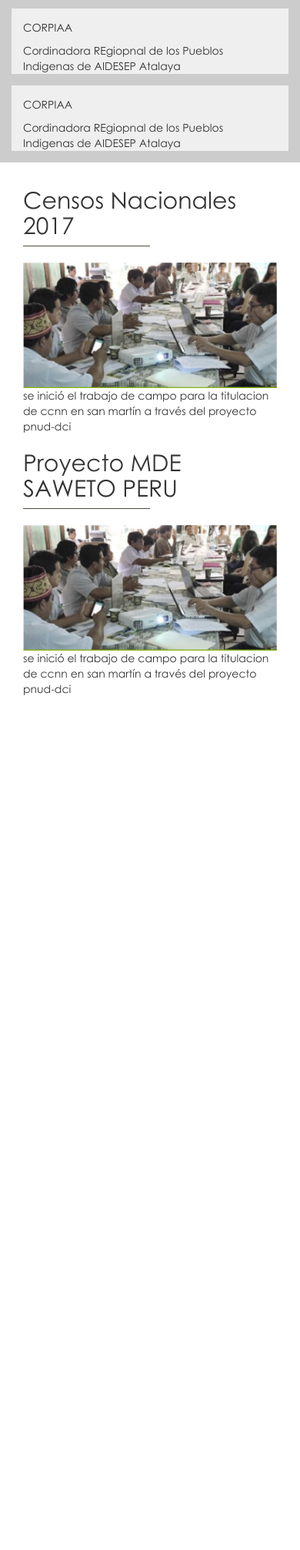
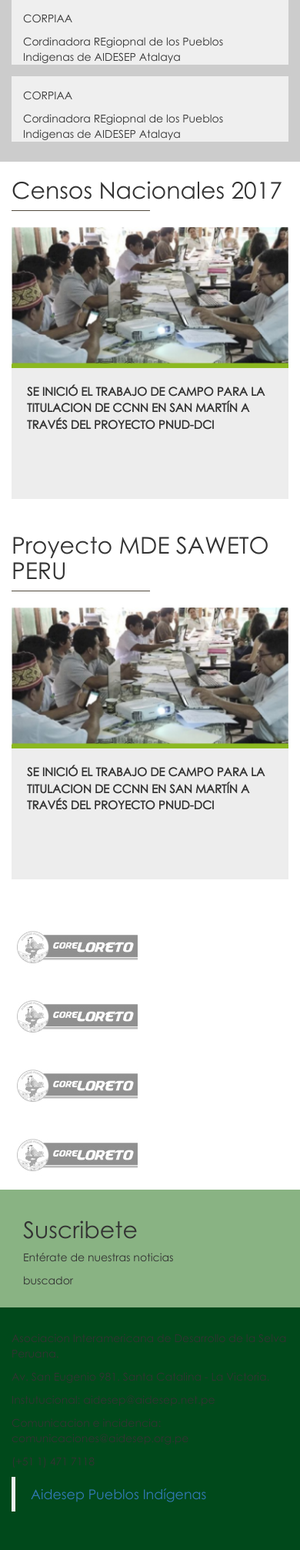
Before and after one commit to taniacoder/aidesep, a PHP site: page / in a window 390 px wide. Shown: the part 2912-4925 px from the top of the page at 77% size. Before the commit the page ends 3815 px from the top, so only its background shows below. Run offline with PHP 8.4, Linux system fonts and the light colour scheme; some libraries are stand-ins or nearby versions; some web fonts are replaced.

Commit message:
lunesnoche

```diff
--- a/css/main.css
+++ b/css/main.css
@@ -533,6 +533,14 @@
   height: 85px;
   margin-bottom: 15px; }
 
+.suscribete {
+  background-color: #89B383;
+  padding: 15px; }
+
+.footer {
+  background-color: #00491B;
+  padding: 30px 0; }
+
 /*------Footer--------*/
 .footer-top {
   width: 100%;
--- a/index.html
+++ b/index.html
@@ -23,10 +23,20 @@
     <script src="js/wow.min.js"></script>
     <script>new WOW().init();</script>
     <script src="js/bootstrap.min.js"></script>
-    <!--script(src='http://code.jquery.com/jquery-1.9.1.min.js')-->
-    <script type="text/javascript" src="js/jquery.flexisel.js"></script>
   </head>
   <body>
+    <div id="fb-root"></div>
+    <script>
+      (function(d, s, id) {
+      var js, fjs = d.getElementsByTagName(s)[0];
+      if (d.getElementById(id)) return;
+      js = d.createElement(s); js.id = id;
+      js.src = "//connect.facebook.net/es_ES/sdk.js#xfbml=1&version=v2.10";
+      fjs.parentNode.insertBefore(js, fjs);
+      }(document, 'script', 'facebook-jssdk'));
+
+
+    </script>
     <section class="header">
       <div class="container">
         <div class="row">
@@ -176,8 +186,9 @@
       </div>
     </section>
     <!--Organzaciones Regionales-->
-    <section class="org-regionales aside">
+    <section class="org-regionales">
       <div class="container">
+        <div class="aside">
           <h2>Organzaciones Regionales</h2>
           <hr class="line-title-seccion">
           <div class="row">
@@ -223,15 +234,17 @@
             </div>
           </div>
         </div>
+      </div>
     </section>
     <!--Nuestros Programas-->
     <section class="noticias">
       <div class="container">
+        <div class="row">
           <div class="col-md-6 aside">
             <h2>Censos Nacionales 2017</h2>
             <hr class="line-title-seccion">
-          <div class="bloque-ver-tnoticias"><img width="100%" src="img/home/t-noticias.png">
-            <div class="box-ver-title-noticia">
+            <div class="bloque-tnoticias"><img width="100%" src="img/home/t-noticias.png">
+              <div class="content-tnoticia">
                 <p>se inició el trabajo de campo para la titulacion de ccnn en san martín a través del proyecto pnud-dci</p>
               </div>
             </div>
@@ -239,9 +252,54 @@
           <div class="col-md-6 aside">
             <h2>Proyecto MDE SAWETO PERU</h2>
             <hr class="line-title-seccion">
-          <div class="bloque-ver-tnoticias"><img width="100%" src="img/home/t-noticias.png">
-            <div class="box-ver-title-noticia">
+            <div class="bloque-tnoticias"> <img width="100%" src="img/home/t-noticias.png">
+              <div class="content-tnoticia">
                 <p>se inició el trabajo de campo para la titulacion de ccnn en san martín a través del proyecto pnud-dci</p>
+              </div>
+            </div>
+          </div>
+        </div>
+      </div>
+    </section>
+    <!--entidades-->
+    <section class="entidades">
+      <div class="container">
+        <div class="row">
+          <div class="col-md-3"><img src="img/home/ap3.jpg"></div>
+          <div class="col-md-3"><img src="img/home/ap3.jpg"></div>
+          <div class="col-md-3"><img src="img/home/ap3.jpg"></div>
+          <div class="col-md-3"><img src="img/home/ap3.jpg"></div>
+        </div>
+      </div>
+    </section>
+    <!--suscribirse-->
+    <section class="suscribete">
+      <div class="container">
+        <div class="row">
+          <div class="col-md-offset-2 col-md-4">
+            <h2>Suscribete</h2>
+            <p>Entérate de nuestras noticias</p>
+          </div>
+          <div class="col-md-4">
+            <p>buscador</p>
+          </div>
+        </div>
+      </div>
+    </section>
+    <!--footer-->
+    <section class="footer">
+      <div class="container">
+        <div class="row">
+          <div class="col-md-7">
+            <p>Asociacion Interamericana de Desarrollo de la Selva Peruana.</p>
+            <p>Av. San Eugenio 981. Santa Catalina - La Victoria.</p>
+            <p>Instutucional: aidesep@aidesep.net.pe</p>
+            <p>Comunicacion e incidencia: comunicaciones@aidesep.org.pe</p>
+            <p>(+51 1) 471 7118</p>
+          </div>
+          <div class="col-md-5">
+            <div class="fb-page" data-href="https://www.facebook.com/aidesep/" data-tabs="timeline" data-width="350" data-height="300" data-small-header="false" data-adapt-container-width="false" data-hide-cover="false" data-show-facepile="true">
+              <blockquote class="fb-xfbml-parse-ignore" cite="https://www.facebook.com/aidesep/"><a href="https://www.facebook.com/aidesep/">Aidesep Pueblos Indígenas</a></blockquote>
             </div>
           </div>
         </div>
--- a/sass/views/_home.scss
+++ b/sass/views/_home.scss
@@ -177,3 +177,15 @@
     height: 85px;
     margin-bottom: 15px;
 }
+
+//suscribete
+.suscribete{
+    background-color: #89B383;
+    padding: 15px;
+}
+
+//footer
+.footer {
+    background-color: #00491B;
+    padding: 30px 0;
+}
```
Also changed, not shown: pug/index.pug (+96 -49 lines), img/home/ap3.jpg (added). Lines whose indentation alone changed are shown as unchanged.
